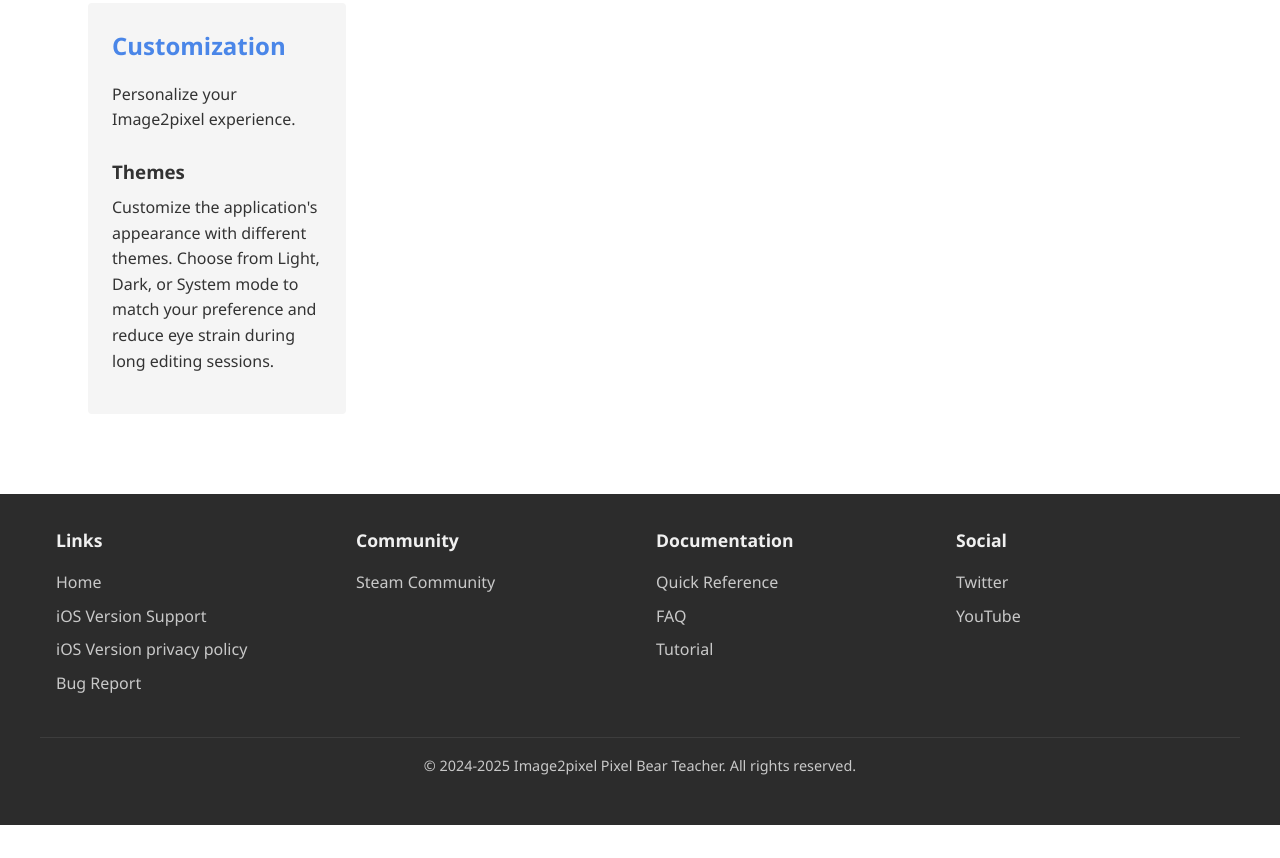
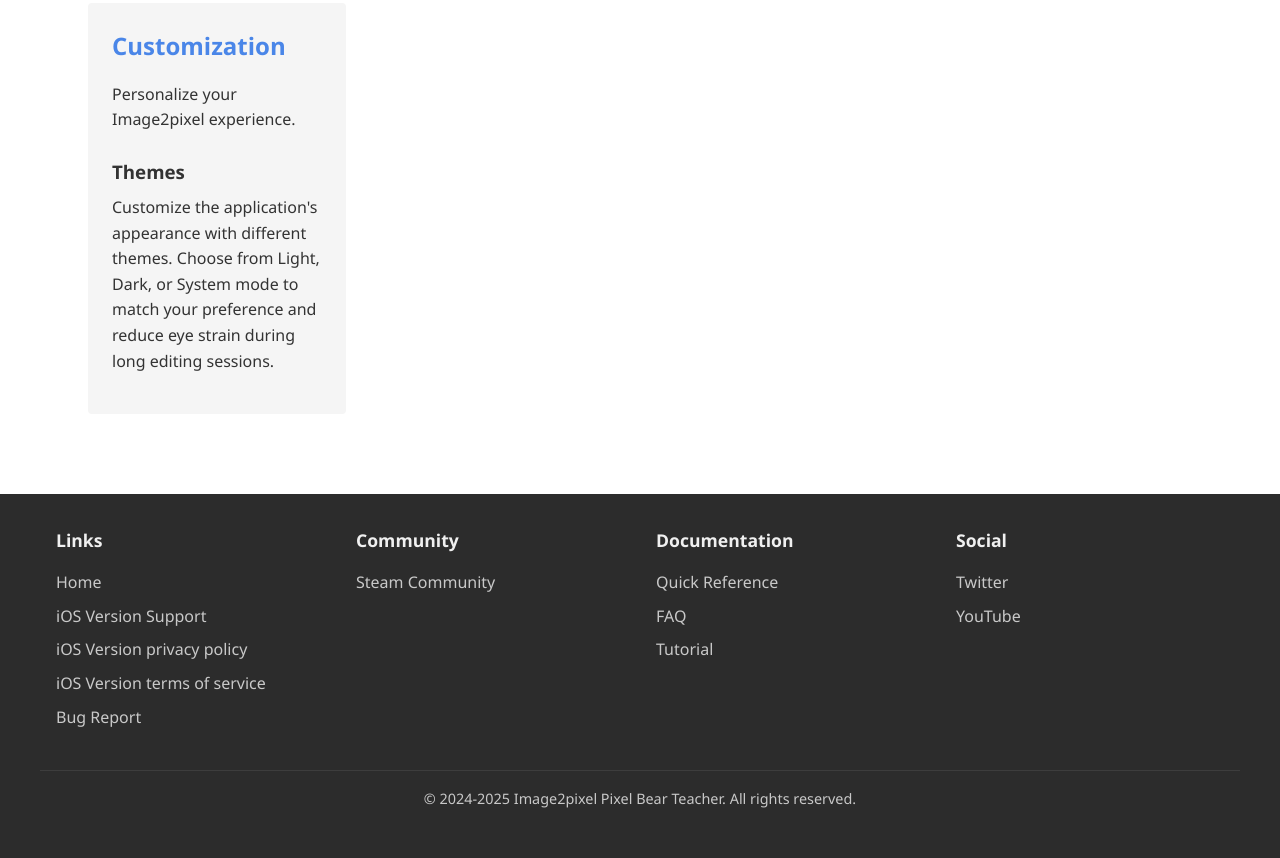
Before and after one commit to JobYu/Image2pixel_help, a plain HTML site: page index.html in a window 1280 px wide. Shown: the part 1998-2856 px from the top of the page. Before the commit the page ends 2823 px from the top, so only its background shows below. Drawn offline with Linux system fonts and the light colour scheme.

Commit message:
Update index.html

```diff
--- a/index.html
+++ b/index.html
@@ -128,6 +128,7 @@
                     <li><a href="index.html">Home</a></li>
                     <li><a href="support.html">iOS Version Support</a></li>
                     <li><a href="privacy-policy.html">iOS Version privacy policy</a></li>
+                    <li><a href="terms-of-service.html">iOS Version terms of service</a></li>
                     <li><a href="https://steamcommunity.com/games/3475120">Bug Report</a></li>
                 </ul>
             </div>
```
